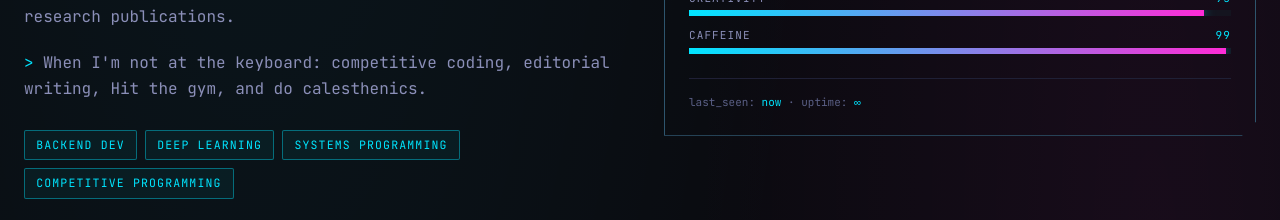
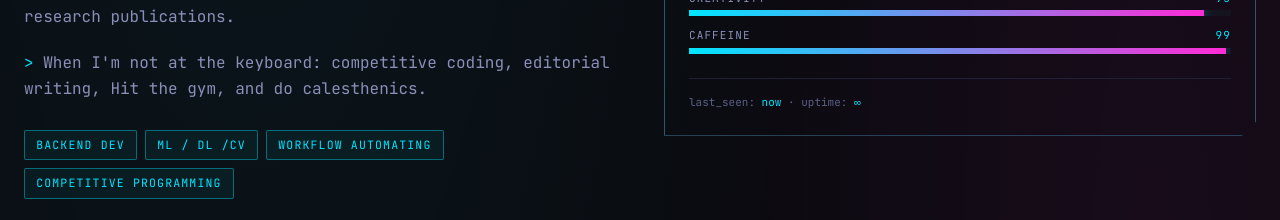
Before and after one commit to malankatharula/Portfolio, a React (Vite) app: page /Portfolio/ in a window 1280 px wide. Shown: the part 1340-1560 px from the top of the page. Built offline with nearby package versions, Linux system fonts and the light colour scheme.

Commit message:
final edits-2

```diff
--- a/index.html
+++ b/index.html
@@ -3,7 +3,7 @@
   <head>
     <meta charset="UTF-8" />
     <meta name="viewport" content="width=device-width, initial-scale=1.0" />
-    <title>Malanka Tharula — Portfolio</title>
+    <title>Malanka Tharula - Portfolio</title>
     <meta
       name="description"
       content="Portfolio of Malanka Tharula -  Backend Developer & Deep Learning Enthusiast. Selected projects, experience, and contact."
--- a/src/components/portfolio/About.tsx
+++ b/src/components/portfolio/About.tsx
@@ -25,7 +25,7 @@ export function About() {
           </p>
 
           <div className="flex flex-wrap gap-2 pt-2">
-            {["Backend Dev", "Deep Learning", "Systems Programming", "Competitive Programming"].map((t) => (
+            {["Backend Dev", "ML / DL /CV", "Workflow Automating", "Competitive Programming"].map((t) => (
               <span key={t} className="chip">{t}</span>
             ))}
           </div>
```
